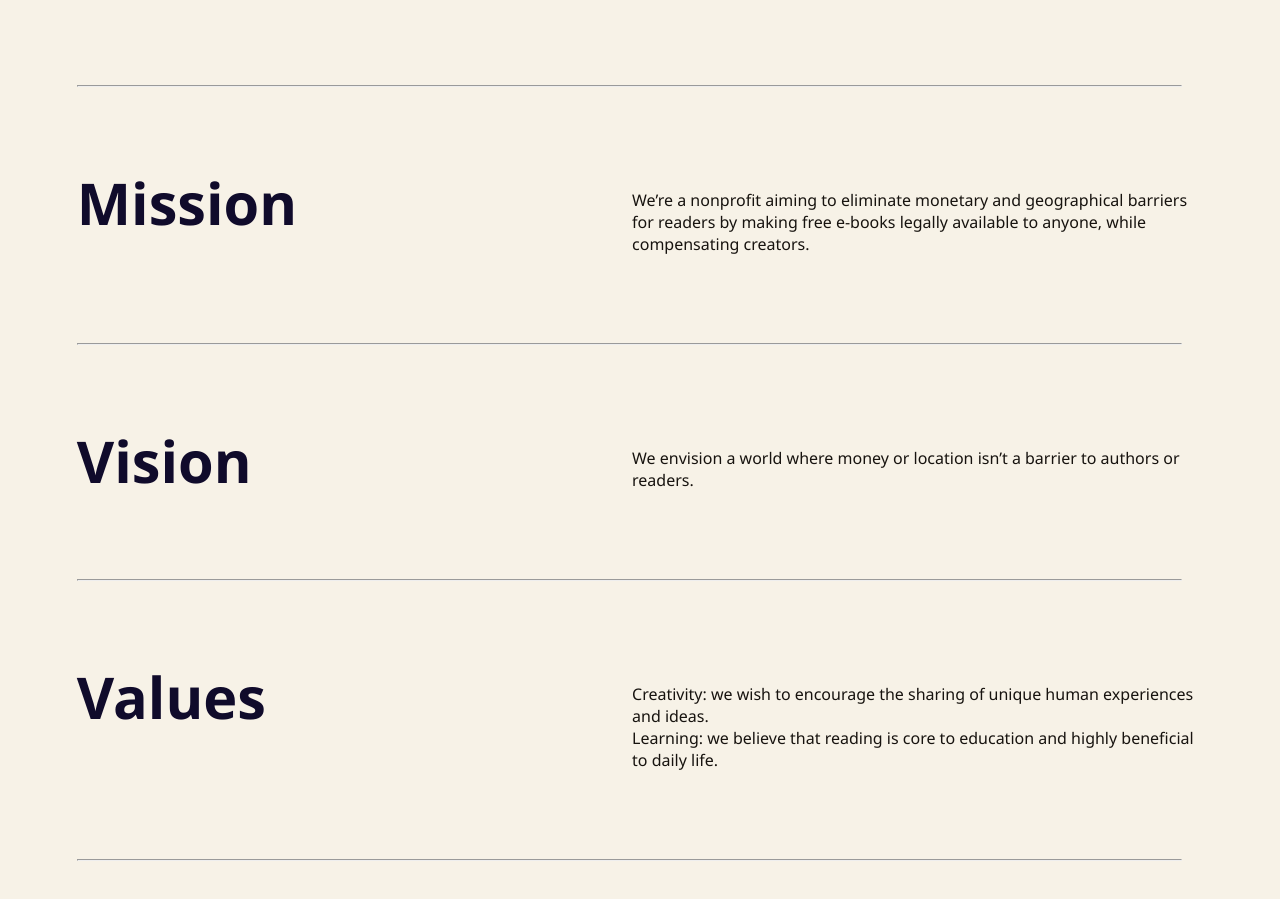
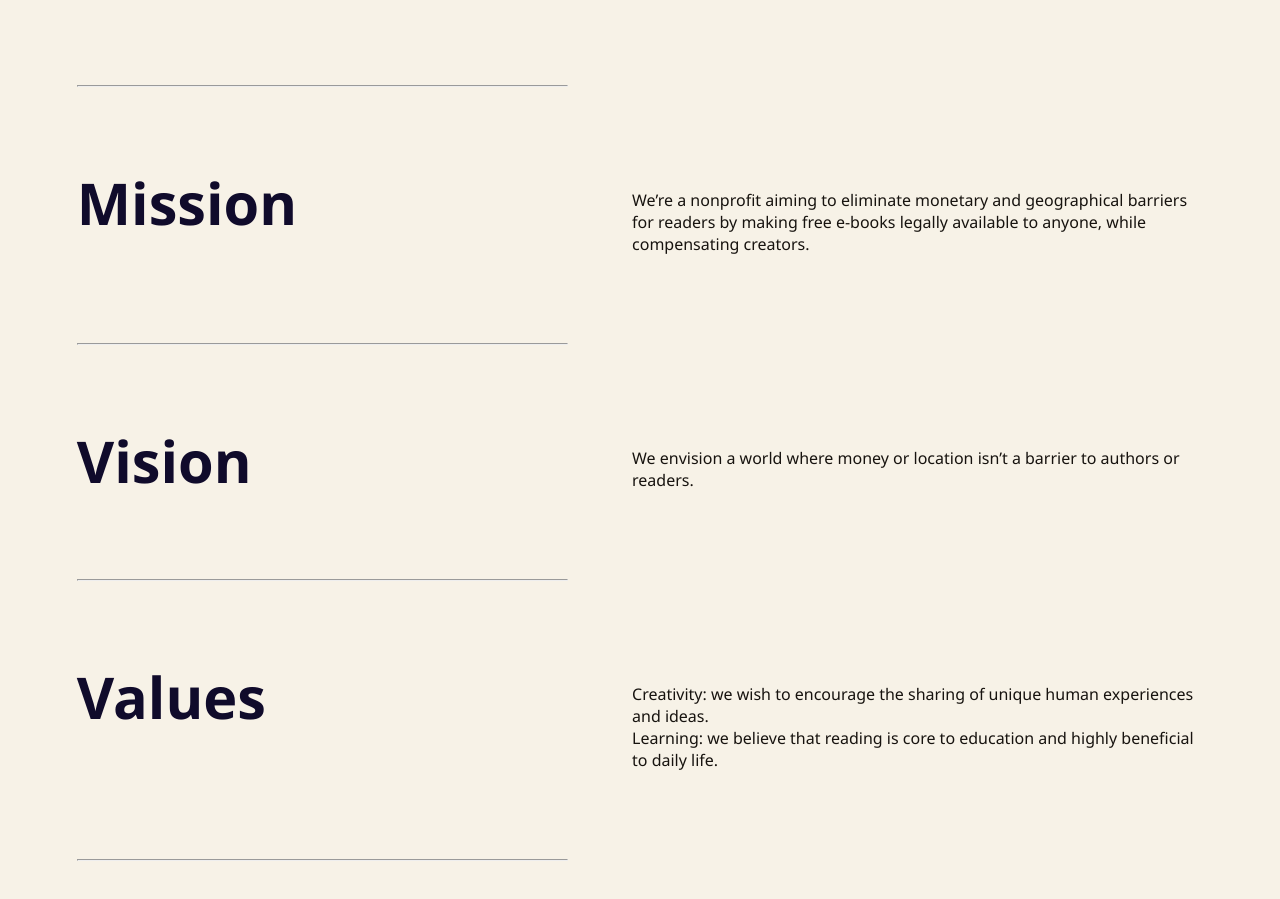
Before and after one commit to Arlania/BookNookWaitlist, a plain HTML site: page index.html in a window 1280 px wide. Shown: the part 1585-2484 px from the top of the page. Drawn offline with nearby package versions, Linux system fonts and the light colour scheme.

Commit message:
horizontal line fix

```diff
--- a/index.html
+++ b/index.html
@@ -513,26 +513,26 @@
           <br/> We operate without a profit incentive, so the majority of money will go directly to authors/publishers. Only a small portion will be used to maintain our services. This makes our system extremely cost-effective.
           <br/> Additionally, offering free e-books in this way renders e-book piracy redundant. Piracy statistics have spiked in recent years, particularly impacting independent authors. By financially supporting authors in being able to make their content freely available, we aim to make material more accessible to readers globally.
           <br/> We aim to make this system sustainable long-term by allowing a specific number of “reads” on the site based on available funds, so donations and sponsorships have a direct impact in making reading available to everyone.
-        <hr width="225%" size="2">
+        <hr width="100%" size="2">
         </p>
 
         <h2>Mission</h2>
         <p>
           We’re a nonprofit aiming to eliminate monetary and geographical barriers for readers by making free e-books legally available to anyone, while compensating creators.
-        <hr width="225%" size="2">
+        <hr width="100%" size="2">
         </p>
 
         <h2>Vision</h2>
         <p>
           We envision a world where money or location isn’t a barrier to authors or readers.
-        <hr width="225%" size="2">
+        <hr width="100%" size="2">
         </p>
 
         <h2>Values</h2>
         <p>
           Creativity: we wish to encourage the sharing of unique human experiences and ideas.
           <br/>Learning: we believe that reading is core to education and highly beneficial to daily life.
-        <hr width="225%" size="2">
+        <hr width="100%" size="2">
         </p>
 
       </section>
```
